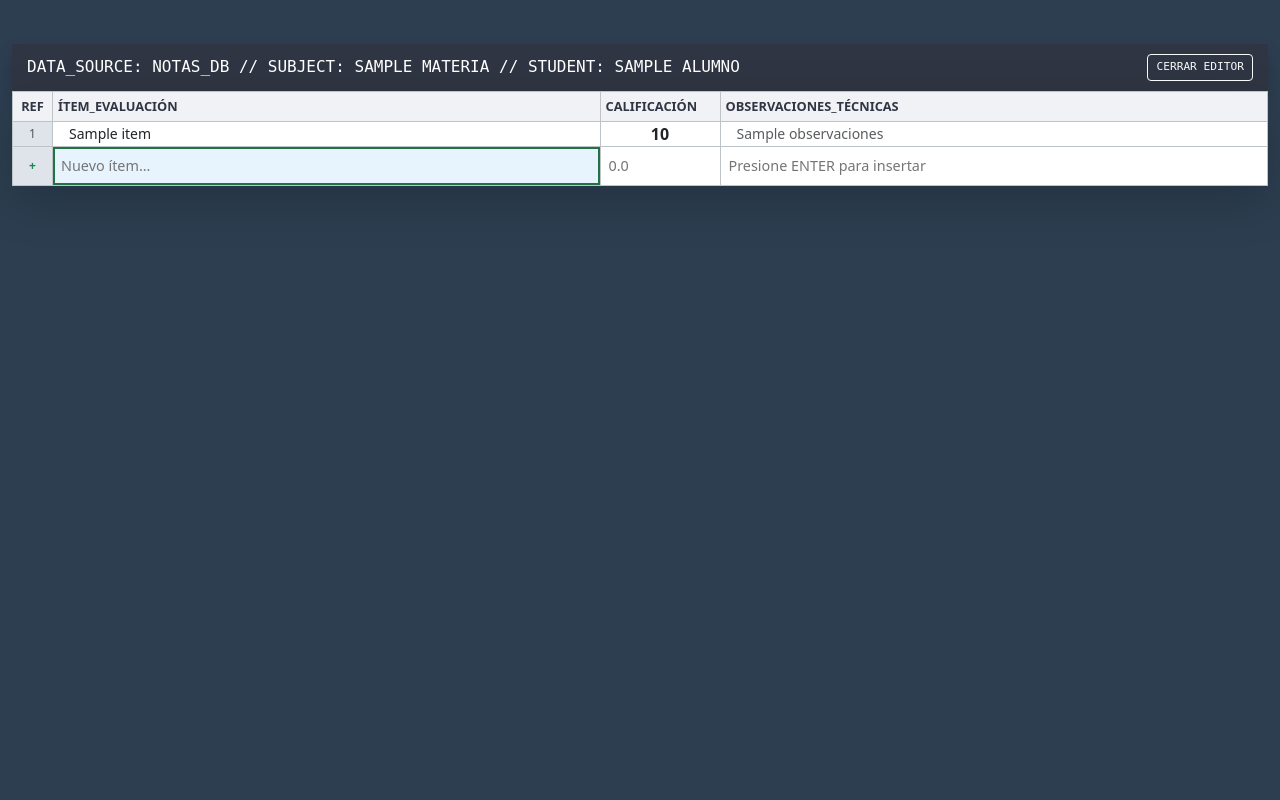
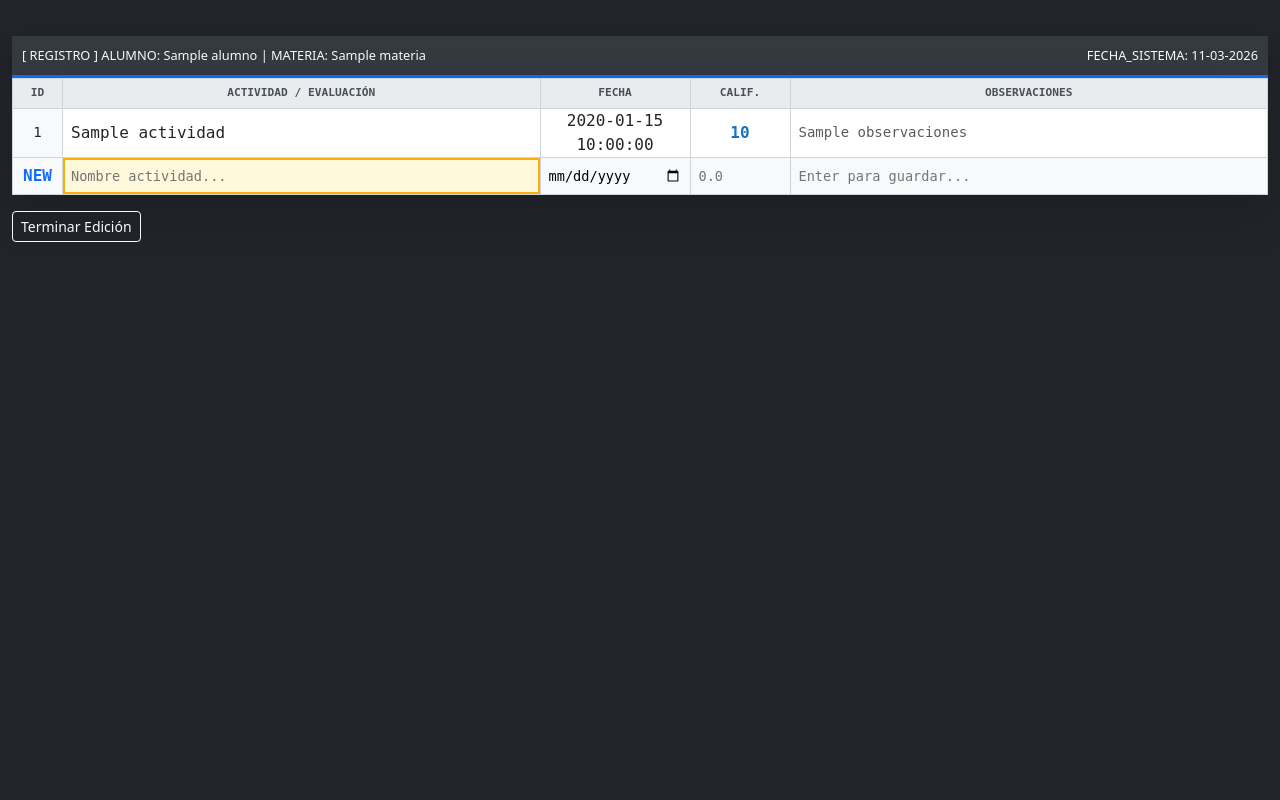
Before and after one commit to riccof140-coder/app_dge_alumnos, a Flask app: template templates/ficha_notas.html in a window 1280 px wide. Run offline with Flask 3, Linux system fonts and the light colour scheme; the template is opened without the code that fills it: most values are stand-ins (such as "Sample title", 1, 10 or a date in 2020).

Commit message:
Registro de notas detallado con fecha y actividad separada

```diff
--- a/app2.py
+++ b/app2.py
@@ -177,23 +177,36 @@ def alumno_ficha(id):
 # ---------------------------
 # PESTAÑA: DATOS
 # ---------------------------
-@app.route("/alumno/<int:id>/datos", methods=["GET", "POST"])
-def ficha_datos(id):
+# --- ELIMINAR UNA NOTA ESPECÍFICA ---
+@app.route('/eliminar_nota/<int:nota_id>/<int:alumno_id>')
+def eliminar_nota(nota_id, alumno_id):
     conn = get_db()
-    alumno = conn.execute("SELECT * FROM alumnos WHERE id=?", (id,)).fetchone()
+    conn.execute("DELETE FROM notas WHERE id = ?", (nota_id,))
+    conn.commit()
+    conn.close()
+    return redirect(f'/alumno/{alumno_id}/notas')
 
-    if request.method == "POST":
-        nombre = request.form["nombre"]
-        materia = request.form["materia"]
-        escuela = request.form["escuela"]
+# --- CARGA TÉCNICA ACTUALIZADA ---
+@app.route('/alumno/<int:id>/notas', methods=['GET', 'POST'])
+def notas_alumno(id):
+    conn = get_db()
+    if request.method == 'POST':
+        # Capturamos los campos individuales del "Efecto Excel"
+        actividad = request.form.get('actividad')
+        fecha = request.form.get('fecha')
+        valor = request.form.get('valor')
+        obs = request.form.get('obs')
 
-        conn.execute("""
-            UPDATE alumnos SET nombre=?, materia=?, escuela=? WHERE id=?
-        """, (nombre, materia, escuela, id))
+        conn.execute("INSERT INTO notas (alumno_id, actividad, fecha, valor, observaciones) VALUES (?, ?, ?, ?, ?)",
+                     (id, actividad, fecha, valor, obs))
         conn.commit()
-        return redirect(f"/alumno/{id}")
+        return redirect(f'/alumno/{id}/notas')
 
-    return render_template("ficha_datos.html", alumno=alumno)
+    alumno = conn.execute("SELECT * FROM alumnos WHERE id = ?", (id,)).fetchone()
+    # Traemos las notas ordenadas por fecha para que se vea como un historial real
+    notas = conn.execute("SELECT * FROM notas WHERE alumno_id = ? ORDER BY fecha DESC", (id,)).fetchall()
+    conn.close()
+    return render_template('notas.html', alumno=alumno, notas=notas)
 
 # ---------------------------
 # PESTAÑA: NOTAS
--- a/templates/ficha_notas.html
+++ b/templates/ficha_notas.html
@@ -2,58 +2,76 @@
 <html lang="es">
 <head>
     <meta charset="UTF-8">
-    <title>SGE - Registro de Calificaciones</title>
+    <title>Panel de Calificaciones Detallado</title>
     <link href="https://cdn.jsdelivr.net/npm/bootstrap@5.3.0/dist/css/bootstrap.min.css" rel="stylesheet">
-    <link rel="stylesheet" href="{{ url_for('static', filename='tab.css') }}?v=40">
+    <link rel="stylesheet" href="{{ url_for('static', filename='tab.css') }}?v=50">
     <style>
-        .table-data { width: 100%; border-collapse: collapse; background: white; }
-        .table-data th, .table-data td { border: 1px solid #bdc3c7; padding: 0; }
-        .table-data th { background: #f1f2f6; font-size: 0.8rem; padding: 5px; color: #2f3542; }
-        .table-data input { width: 100%; border: none; padding: 8px; outline: none; font-size: 0.9rem; }
-        .table-data input:focus { background: #e8f4fd; box-shadow: inset 0 0 0 2px #217346; }
-        .row-index { background: #dfe4ea; text-align: center; width: 40px; font-size: 0.75rem; }
-        .header-tecnico { background: #2f3542; color: white; padding: 10px 15px; font-family: monospace; }
+        .spreadsheet { width: 100%; border-collapse: collapse; font-family: monospace; background: white; }
+        .spreadsheet th, .spreadsheet td { border: 1px solid #ced4da; padding: 0; }
+        .spreadsheet th { background: #e9ecef; font-size: 0.7rem; padding: 6px; color: #495057; text-align: center; }
+        .spreadsheet input { width: 100%; border: none; padding: 8px; outline: none; background: transparent; font-size: 0.85rem; }
+        .spreadsheet input:focus { background: #fff9db; box-shadow: inset 0 0 0 2px #fab005; }
+        .header-info { background: #343a40; color: #f8f9fa; padding: 10px; font-size: 0.8rem; border-bottom: 3px solid #0d6efd; }
+        .nota-roja { color: #e03131; font-weight: bold; text-align: center; }
+        .nota-azul { color: #1971c2; font-weight: bold; text-align: center; }
     </style>
 </head>
-<body style="background: #2c3e50 !important;">
+<body style="background: #212529 !important;">
 
-<div class="container-fluid py-4">
-    <div class="header-tecnico d-flex justify-content-between align-items-center shadow">
-        <span>DATA_SOURCE: NOTAS_DB // SUBJECT: {{ alumno.materia | upper }} // STUDENT: {{ alumno.nombre | upper }}</span>
-        <a href="/alumno/{{ alumno.id }}" class="btn btn-sm btn-outline-light text-uppercase" style="font-size: 0.7rem;">Cerrar Editor</a>
+<div class="container-fluid py-3">
+    <div class="header-info shadow d-flex justify-content-between">
+        <span>[ REGISTRO ] ALUMNO: {{ alumno.nombre }} | MATERIA: {{ alumno.materia }}</span>
+        <span>FECHA_SISTEMA: 11-03-2026</span>
     </div>
 
-    <div class="bg-white shadow-lg">
-        <table class="table-data">
+    <div class="bg-white shadow-lg overflow-hidden">
+        <table class="spreadsheet">
             <thead>
                 <tr>
-                    <th class="row-index">REF</th>
-                    <th>ÍTEM_EVALUACIÓN</th>
-                    <th style="width: 120px;">CALIFICACIÓN</th>
-                    <th>OBSERVACIONES_TÉCNICAS</th>
+                    <th style="width: 50px;">ID</th>
+                    <th>ACTIVIDAD / EVALUACIÓN</th>
+                    <th style="width: 150px;">FECHA</th>
+                    <th style="width: 100px;">CALIF.</th>
+                    <th>OBSERVACIONES</th>
                 </tr>
             </thead>
             <tbody>
                 {% for n in notas %}
                 <tr>
-                    <td class="row-index text-muted">{{ loop.index }}</td>
-                    <td class="px-3 small">{{ n.item }}</td>
-                    <td class="text-center fw-bold">{{ n.valor }}</td>
-                    <td class="px-3 text-muted small">{{ n.observaciones }}</td>
+                    <td class="text-center bg-light small">{{ loop.index }}</td>
+                    <td class="px-2">{{ n.actividad }}</td>
+                    <td class="text-center">{{ n.fecha }}</td>
+                    <td class="{% if n.valor|float < 7 %}nota-roja{% else %}nota-azul{% endif %}">
+                        {{ n.valor }}
+                    </td>
+                    <td class="px-2 text-muted small">{{ n.observaciones }}</td>
                 </tr>
                 {% endfor %}
 
-                <form method="POST">
-                    <tr style="background: #f1f9f1;">
-                        <td class="row-index text-success fw-bold">+</td>
-                        <td><input type="text" name="item" placeholder="Nuevo ítem..." required autofocus></td>
-                        <td><input type="number" name="valor" step="0.1" placeholder="0.0"></td>
-                        <td><input type="text" name="obs" placeholder="Presione ENTER para insertar"></td>
-                    </tr>
-                    <input type="submit" style="display: none;">
-                </form>
+                <tr class="bg-light">
+                    <form method="POST">
+                        <td class="text-center fw-bold text-primary">NEW</td>
+                        <td>
+                            <input type="text" name="actividad" placeholder="Nombre actividad..." required autofocus>
+                        </td>
+                        <td>
+                            <input type="date" name="fecha" required>
+                        </td>
+                        <td>
+                            <input type="number" name="valor" step="0.1" placeholder="0.0" required>
+                        </td>
+                        <td>
+                            <input type="text" name="obs" placeholder="Enter para guardar...">
+                        </td>
+                        <input type="submit" style="display: none;">
+                    </form>
+                </tr>
             </tbody>
         </table>
+    </div>
+
+    <div class="mt-3">
+        <a href="/alumno/{{ alumno.id }}" class="btn btn-sm btn-outline-light">Terminar Edición</a>
     </div>
 </div>
 
```
